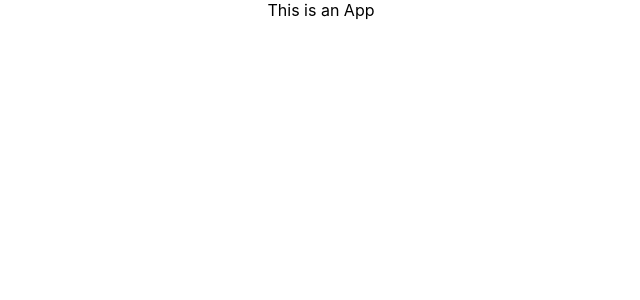
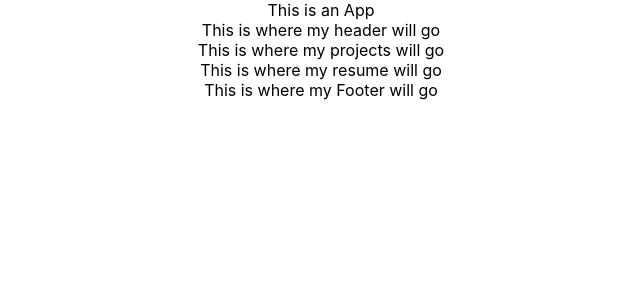
Before and after one commit to brandib222/portfolio-site, a React (Create React App) app: page / in a window 1280 px wide. Shown: the top 300 px of the page, without its empty margins (319-959 px from the left). Built offline with nearby package versions, Linux system fonts and the light colour scheme.

Commit message:
first commit

```diff
--- a/src/App.js
+++ b/src/App.js
@@ -1,10 +1,19 @@
 import logo from './logo.svg';
 import './App.css';
+
+import Header from './components/header';
+import Footer from './components/footer';
+import Projects from './components/projects';
+import Resume from './components/resume';
 
 function App() {
   return (
     <div className="App">
       <div>This is an App</div>
+      <Header />
+      <Projects />
+      <Resume />
+      <Footer />
     </div>
   );
 }
```
